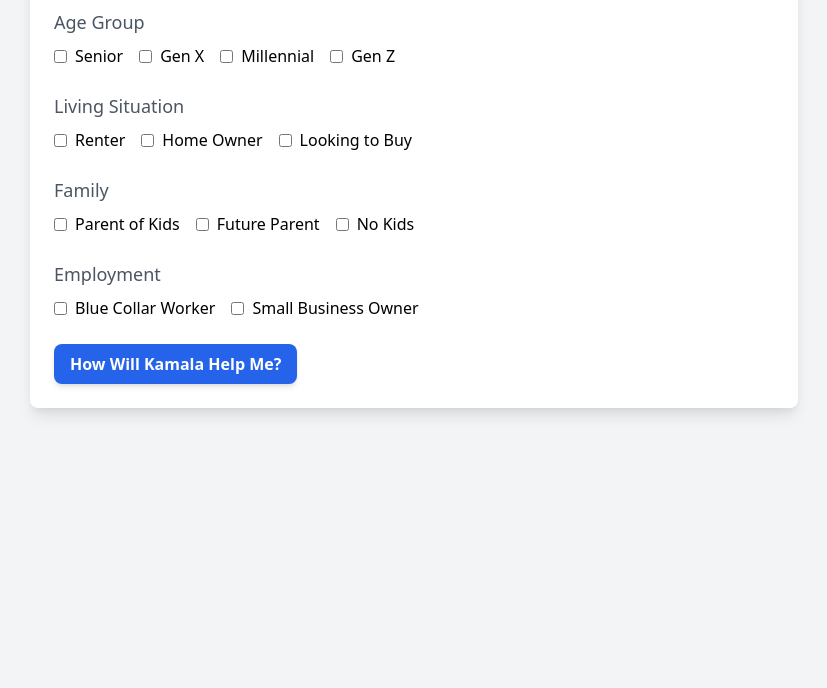
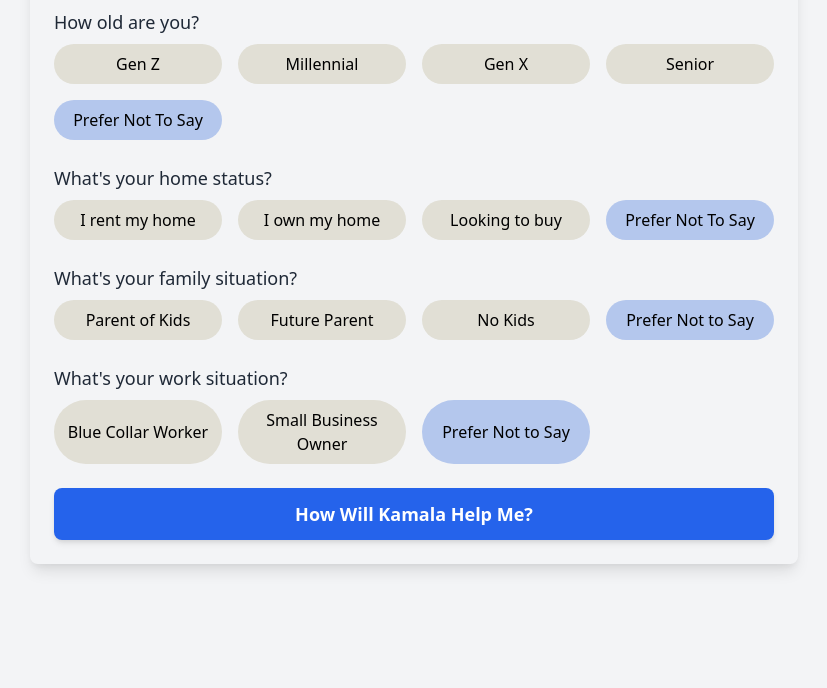
Before and after one commit to MyBlueUmbrella/howcankamalahelpme, a plain HTML site: page wckdfm.html in a window 1280 px wide. Shown: the part 112-800 px from the top of the page, without its empty margins (226-1053 px from the left). Drawn offline with nearby package versions, Linux system fonts and the light colour scheme.

Commit message:
switch to buttons

```diff
--- a/wckdfm.html
+++ b/wckdfm.html
@@ -8,95 +8,70 @@
 </head>
 <body class="bg-gray-100 py-10">
   <div class="max-w-3xl mx-auto">
-  <div class="max-w-full mx-auto bg-white p-6 shadow-lg rounded-lg">
+  <div class="max-w-full mx-auto bg-[#f5f0e6] p-6 shadow-lg rounded-lg">
     <form id="customForm" class="space-y-6">
-      <h2 class="text-2xl font-bold text-gray-700 mb-4">Describe Yourself!</h2>
+        <h2 class="text-2xl font-extrabold text-gray-900 mb-4 tracking-wider">HOW WILL KAMALA HELP ME?</h2>
 
         <!-- Age Group Section -->
-      <fieldset class="mb-4">
-        <legend class="text-lg font-medium text-gray-600 mb-2">Age Group</legend>
-        <div class="flex flex-wrap gap-4">
-          <label class="flex items-center">
-            <input type="checkbox" name="age" id="senior" class="form-checkbox text-blue-600" onclick="makeExclusive(this)">
-            <span class="ml-2">Senior</span>
-          </label>
-          <label class="flex items-center">
-            <input type="checkbox" name="age" id="genx" class="form-checkbox text-blue-600" onclick="makeExclusive(this)">
-            <span class="ml-2">Gen X</span>
-          </label>
-          <label class="flex items-center">
-            <input type="checkbox" name="age" id="millennial" class="form-checkbox text-blue-600" onclick="makeExclusive(this)">
-            <span class="ml-2">Millennial</span>
-          </label>
-          <label class="flex items-center">
-            <input type="checkbox" name="age" id="genz" class="form-checkbox text-blue-600" onclick="makeExclusive(this)">
-            <span class="ml-2">Gen Z</span>
-          </label>
+        <fieldset class="mb-6">
+            <legend class="text-lg font-medium text-gray-800 mb-2">How old are you?</legend>
+            <div class="grid gap-4 grid-cols-1 sm:grid-cols-2 lg:grid-cols-4">
+                <button type="button" class="p-2 rounded-full focus:outline-none text-md font-medium" style="background-color: #e1dfd5;" data-category="age" onclick="selectOption(this, 'age', 'genz')">Gen Z</button>
+                <button type="button" class="p-2 rounded-full focus:outline-none text-md font-medium" style="background-color: #e1dfd5;" data-category="age" onclick="selectOption(this, 'age', 'millennial')">Millennial</button>
+                <button type="button" class="p-2 rounded-full focus:outline-none text-md font-medium" style="background-color: #e1dfd5;" data-category="age" onclick="selectOption(this, 'age', 'genx')">Gen X</button>
+                <button type="button" class="p-2 rounded-full focus:outline-none text-md font-medium" style="background-color: #e1dfd5;" data-category="age" onclick="selectOption(this, 'age', 'senior')">Senior</button>
+                <button type="button" class="p-2 rounded-full focus:outline-none text-md font-medium" style="background-color: #b4c7ed;" data-category="age" onclick="selectOption(this, 'age', '')">Prefer Not To Say</button>
             </div>
+            <input type="hidden" id="age" name="age" value="">
         </fieldset>
 
         <!-- Home Status Section -->
-      <fieldset class="mb-4">
-        <legend class="text-lg font-medium text-gray-600 mb-2">Living Situation</legend>
-        <div class="flex flex-wrap gap-4">
-          <label class="flex items-center">
-            <input type="checkbox" name="home" id="renter" class="form-checkbox text-blue-600" onclick="makeExclusive(this)">
-            <span class="ml-2">Renter</span>
-          </label>
-          <label class="flex items-center">
-            <input type="checkbox" name="home" id="owner" class="form-checkbox text-blue-600" onclick="makeExclusive(this)">
-            <span class="ml-2">Home Owner</span>
-          </label>
-          <label class="flex items-center">
-            <input type="checkbox" name="home" id="buyer" class="form-checkbox text-blue-600" onclick="makeExclusive(this)">
-            <span class="ml-2">Looking to Buy</span>
-          </label>
+        <fieldset class="mb-6">
+            <legend class="text-lg font-medium text-gray-800 mb-2">What's your home status?</legend>
+            <div class="grid gap-4 grid-cols-1 sm:grid-cols-2 lg:grid-cols-4">
+                <button type="button" class="p-2 rounded-full focus:outline-none text-md font-medium" style="background-color: #e1dfd5;" data-category="home" onclick="selectOption(this, 'home', 'renter')">I rent my home</button>
+                <button type="button" class="p-2 rounded-full focus:outline-none text-md font-medium" style="background-color: #e1dfd5;" data-category="home" onclick="selectOption(this, 'home', 'owner')">I own my home</button>
+                <button type="button" class="p-2 rounded-full focus:outline-none text-md font-medium" style="background-color: #e1dfd5;" data-category="home" onclick="selectOption(this, 'home', 'buyer')">Looking to buy</button>
+                <button type="button" class="p-2 rounded-full focus:outline-none text-md font-medium" style="background-color: #b4c7ed;" data-category="home" onclick="selectOption(this, 'home', '')">Prefer Not To Say</button>
             </div>
+            <input type="hidden" id="home" name="home" value="">
         </fieldset>
 
         <!-- Parental Status Section -->
-      <fieldset class="mb-4">
-        <legend class="text-lg font-medium text-gray-600 mb-2">Family</legend>
-        <div class="flex flex-wrap gap-4">
-          <label class="flex items-center">
-            <input type="checkbox" name="parent" id="parent" class="form-checkbox text-blue-600" onclick="makeExclusive(this)">
-            <span class="ml-2">Parent of Kids</span>
-          </label>
-          <label class="flex items-center">
-            <input type="checkbox" name="parent" id="futureparent" class="form-checkbox text-blue-600" onclick="makeExclusive(this)">
-            <span class="ml-2">Future Parent</span>
-          </label>
-          <label class="flex items-center">
-            <input type="checkbox" name="parent" id="nokids" class="form-checkbox text-blue-600" onclick="makeExclusive(this)">
-            <span class="ml-2">No Kids</span>
-          </label>
+        <fieldset class="mb-6">
+            <legend class="text-lg font-medium text-gray-800 mb-2">What's your family situation?</legend>
+            <div class="grid gap-4 grid-cols-1 sm:grid-cols-2 lg:grid-cols-4">
+                <button type="button" class="p-2 rounded-full focus:outline-none text-md font-medium" style="background-color: #e1dfd5;" data-category="parent" onclick="selectOption(this, 'parent', 'parent')">Parent of Kids</button>
+                <button type="button" class="p-2 rounded-full focus:outline-none text-md font-medium" style="background-color: #e1dfd5;" data-category="parent" onclick="selectOption(this, 'parent', 'futureparent')">Future Parent</button>
+                <button type="button" class="p-2 rounded-full focus:outline-none text-md font-medium" style="background-color: #e1dfd5;" data-category="parent" onclick="selectOption(this, 'parent', 'nokids')">No Kids</button>
+                <button type="button" class="p-2 rounded-full focus:outline-none text-md font-medium" style="background-color: #b4c7ed;" data-category="parent" onclick="selectOption(this, 'parent', '')">Prefer Not to Say</button>
             </div>
+            <input type="hidden" id="parent" name="parent" value="">
         </fieldset>
 
         <!-- Work Status Section -->
-      <fieldset class="mb-4">
-        <legend class="text-lg font-medium text-gray-600 mb-2">Employment</legend>
-        <div class="flex flex-wrap gap-4">
-          <label class="flex items-center">
-            <input type="checkbox" name="work" id="worker" class="form-checkbox text-blue-600" onclick="makeExclusive(this)">
-            <span class="ml-2">Blue Collar Worker</span>
-          </label>
-          <label class="flex items-center">
-            <input type="checkbox" name="work" id="sbo" class="form-checkbox text-blue-600" onclick="makeExclusive(this)">
-            <span class="ml-2">Small Business Owner</span>
-          </label>
+        <fieldset class="mb-6">
+            <legend class="text-lg font-medium text-gray-800 mb-2">What's your work situation?</legend>
+            <div class="grid gap-4 grid-cols-1 sm:grid-cols-2 lg:grid-cols-4">
+                <button type="button" class="p-2 rounded-full focus:outline-none text-md font-medium" style="background-color: #e1dfd5;" data-category="work" onclick="selectOption(this, 'work', 'worker')">Blue Collar Worker</button>
+                <button type="button" class="p-2 rounded-full focus:outline-none text-md font-medium" style="background-color: #e1dfd5;" data-category="work" onclick="selectOption(this, 'work', 'sbo')">Small Business Owner</button>
+                <button type="button" class="p-2 rounded-full focus:outline-none text-md font-medium" style="background-color: #b4c7ed;" data-category="work" onclick="selectOption(this, 'work', '')">Prefer Not to Say</button>
             </div>
+            <input type="hidden" id="work" name="work" value="">
         </fieldset>
 
         <!-- Submit Button -->
-      <button type="button" class="bg-blue-600 text-white font-bold py-2 px-4 rounded-lg shadow-md hover:bg-blue-700 transition duration-300" onclick="displayContent()">
+        <button type="button" class="bg-blue-600 text-white font-bold py-3 px-6 rounded-lg shadow-md hover:bg-blue-700 transition duration-300 w-full text-lg" onclick="displayContent()">
             How Will Kamala Help Me?
         </button>
     </form>
 </div>
+
+
+
  <br>
   <div id="result" class="max-full mx-auto bg-white shadow-lg p-6 rounded-lg" style="display: none">  </div>
-
+</div>
   <script src="wckdfm.js" defer> </script>
 
 </body>
```
Lines whose indentation alone changed are shown as unchanged.
